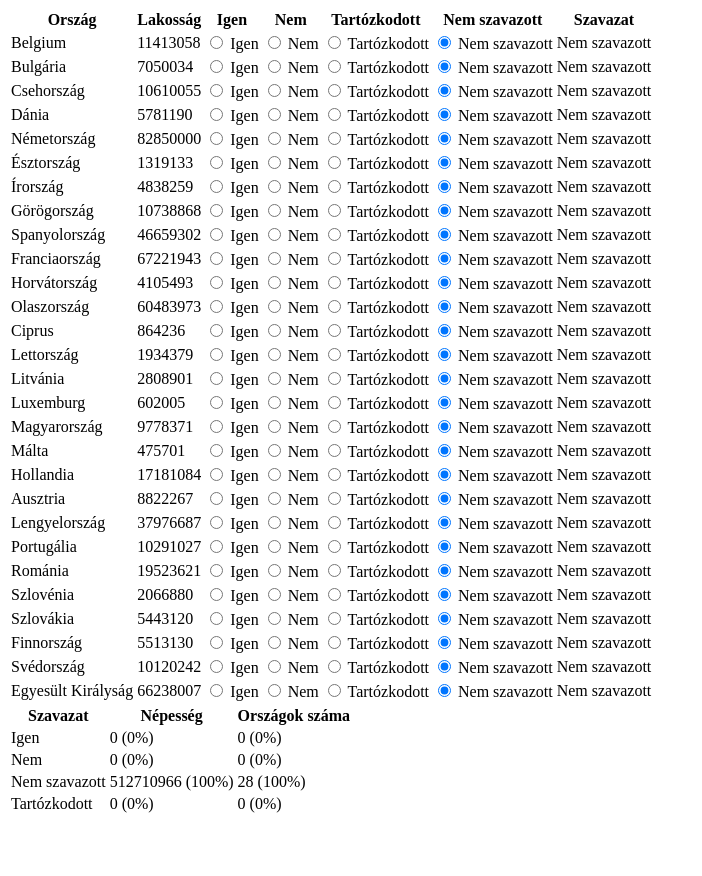
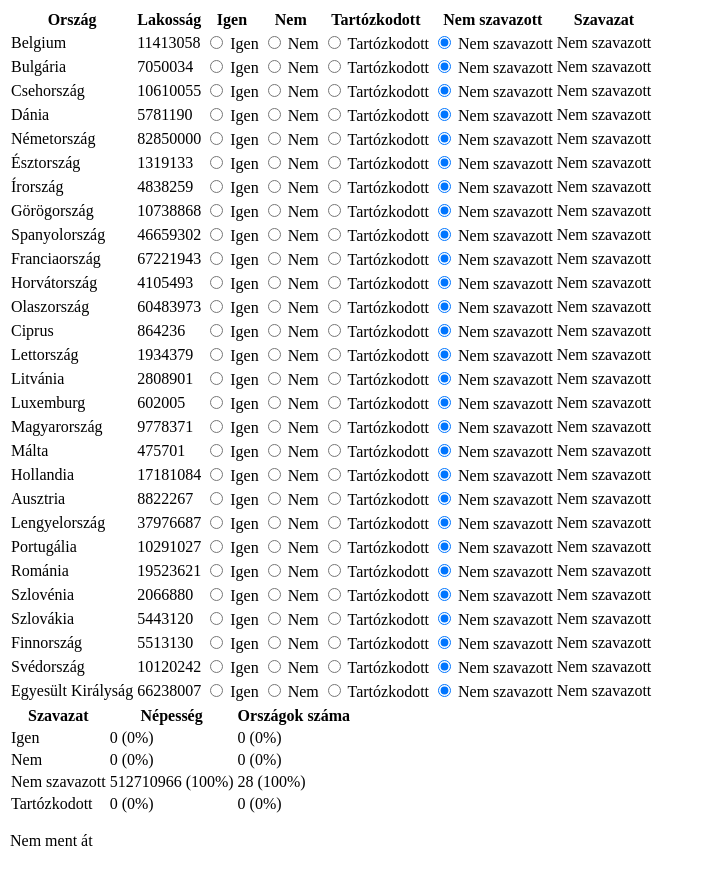
Before and after one commit to aProudCynic/councilvote2, an Angular app: page / in a window 1280 px wide. Shown: the whole page, without its empty margins (0-702 px from the left). Before the commit the page ends 824 px from the top, so only its background shows below. Built offline with nearby package versions, Linux system fonts and the light colour scheme.

Commit message:
feature: proper display of result

```diff
--- a/src/app/result/result.component.html
+++ b/src/app/result/result.component.html
@@ -12,4 +12,5 @@
             ({{votingService.getVoteShareInNumberOfMemberStates(voteResult.key) | number}}%)
         </td>
     </tr>
+    <p>{{votingService.isPassed() ? 'Átment' : 'Nem ment át'}}</p>
 </table>
--- a/src/app/voting.service.ts
+++ b/src/app/voting.service.ts
@@ -71,4 +71,9 @@ export class VotingService {
       / this.totalMemberStateNumberAndPopulation.numberOfMemberStates
       * 100;
   }
+
+  isPassed(): boolean {
+    return this.getVoteShareInPopulation(Vote.YES) >= 55
+    && this.getVoteShareInNumberOfMemberStates(Vote.YES) >= 65;
+  }
 }
```
